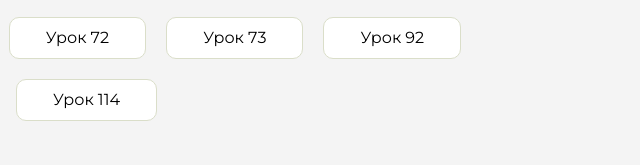
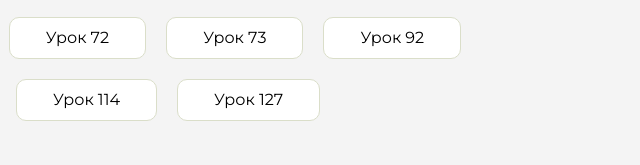
Before and after one commit to Babkaxagivagi/homework, a plain HTML site: page index.html in a window 1280 px wide. Shown: the part 345-510 px from the top of the page, 606-1246 px from the left. Drawn offline with Linux system fonts and the light colour scheme.

Commit message:
Update index.html

```diff
--- a/index.html
+++ b/index.html
@@ -137,6 +137,9 @@
                     <li class="content__list-item">
                         <a href="homework-114JS/index.html">Урок 114</a>
                     </li>
+                    <li class="content__list-item">
+                        <a href="wake-bake/index.html">Урок 127</a>
+                    </li>
                 </ul>
             </div>
             <div class="content__block hidden" id="diplomBlock">
```
